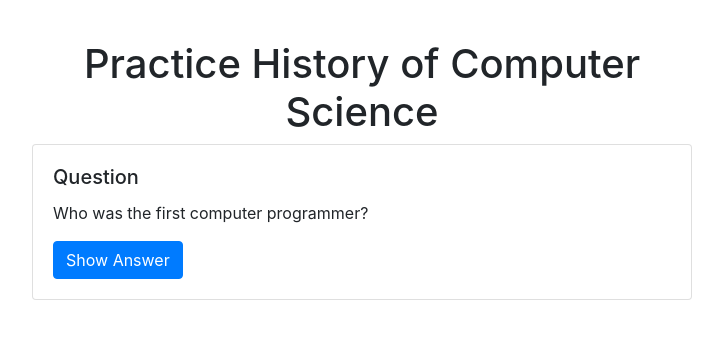
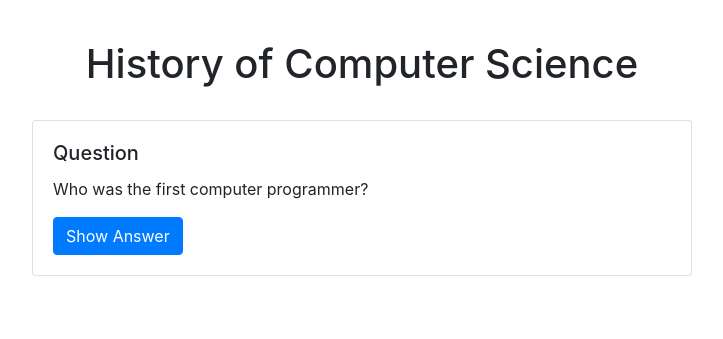
Before and after one commit to CodeNameJules/flashcard_webapp, a Flask app: page /practice/2 in a window 1280 px wide. Shown: the part 56-395 px from the top of the page, without its empty margins (278-1001 px from the left). Run offline with Flask 3, Linux system fonts and the light colour scheme; a user stored in the database is signed in; some libraries are stand-ins or nearby versions.

Commit message:
Minor adjustments

```diff
--- a/website/__init__.py
+++ b/website/__init__.py
@@ -8,7 +8,7 @@ db = SQLAlchemy() # db will be used to interact with database
 DB_NAME = "database.db"
 
 def create_app():
-    app = Flask(__name__) # represents the name of the file that was ran(?)
+    app = Flask(__name__)
     app.config['SECRET_KEY'] = 'superdupersecret'
     app.config['SQLALCHEMY_DATABASE_URI'] = f'sqlite:///{DB_NAME}'
     db.init_app(app) # takes database to use with app
--- a/website/models.py
+++ b/website/models.py
@@ -1,6 +1,6 @@
-from . import db # importing from this package (website folder)
+from . import db
 from flask_login import UserMixin # Flask module that makes login simpler
-from sqlalchemy.sql import func # if i want auto populated date
+from sqlalchemy.sql import func # auto populated date
 
 class Flashcard(db.Model): # Model is like a blueprint for the class, ie that all flashcards need to look like this
     id = db.Column(db.Integer, primary_key=True) # default is that the id is auto incremented
--- a/website/templates/practice.html
+++ b/website/templates/practice.html
@@ -1,9 +1,10 @@
-{% extends "base.html" %} {% block title %}Practice {{ deck.title }}{% endblock
-%} {% block content %}
-<h1 align="center">Practice {{ deck.title }}</h1>
+{% extends "base.html" %} {% block title %} {{ deck.title }}{% endblock %} {%
+block content %}
+<h1 align="center">{{ deck.title }}</h1>
 
 {% if flashcards %}
 <!-- Display Card -->
+<br />
 <div class="card mb-3">
   <div class="card-body">
     <h5 class="card-title">Question</h5>
@@ -12,7 +13,7 @@
   </div>
 </div>
 
-<!-- Answer card and buttons are initially hidden through style="display: none" -->
+<!-- Answer card and buttons are initially hidden" -->
 <div id="answer" style="display: none">
   <div class="card mb-3">
     <div class="card-body">
@@ -30,7 +31,7 @@
         value="1"
         class="btn btn-outline-danger hover-fill"
       >
-        Again
+        Fail
       </button>
       <button
         type="submit"
@@ -66,7 +67,7 @@
 {% endif %}
 
 <script>
-  // Changes the display of the answer card to be visible
+  // makes the answer card and rating buttons visible
   function showAnswer() {
     document.getElementById("answer").style.display = "block";
   }
--- a/website/templates/sign_up.html
+++ b/website/templates/sign_up.html
@@ -5,7 +5,7 @@ content %}
   <h3 align="center">Sign Up</h3>
   <div class="form-group">
     <label for="email">Email Address</label>
-    <!-- class is bootstrap stuff, but "name" will be used to access email from the db -->
+    <!-- class is bootstrap stuff, but "name" variable will be used to access email from the db -->
     <input
       type="email"
       class="form-control"
--- a/website/views.py
+++ b/website/views.py
@@ -146,12 +146,12 @@ def practice(deck_id):
 
     if request.method == 'POST':
         flashcard_id = request.form.get('flashcard_id')
-        rating = int(request.form.get('rating'))  # 1 = Again, 2 = Hard, 3 = Good, 4 = Easy
+        rating = int(request.form.get('rating'))  # 1 = Fail, 2 = Hard, 3 = Good, 4 = Easy
 
         flashcard = Flashcard.query.get_or_404(flashcard_id)
 
-        # Update the flashcard based on the rating (Based on Anki's SM-2 alogorithm)
-        if rating == 1:  # Again
+        # Update the flashcard based on the rating (based on Anki's SM-2 algorithm)
+        if rating == 1:  # Fail
             flashcard.interval = 1 # reset the interval to be shown within a day
             flashcard.ease_factor = max(1.3, flashcard.ease_factor - 0.2) # reduce the interval so that if they do well next time it doesn't wait too long, but not below 1.3
         elif rating == 2:  # Hard
```
Also changed, not shown: instance/database.db.
